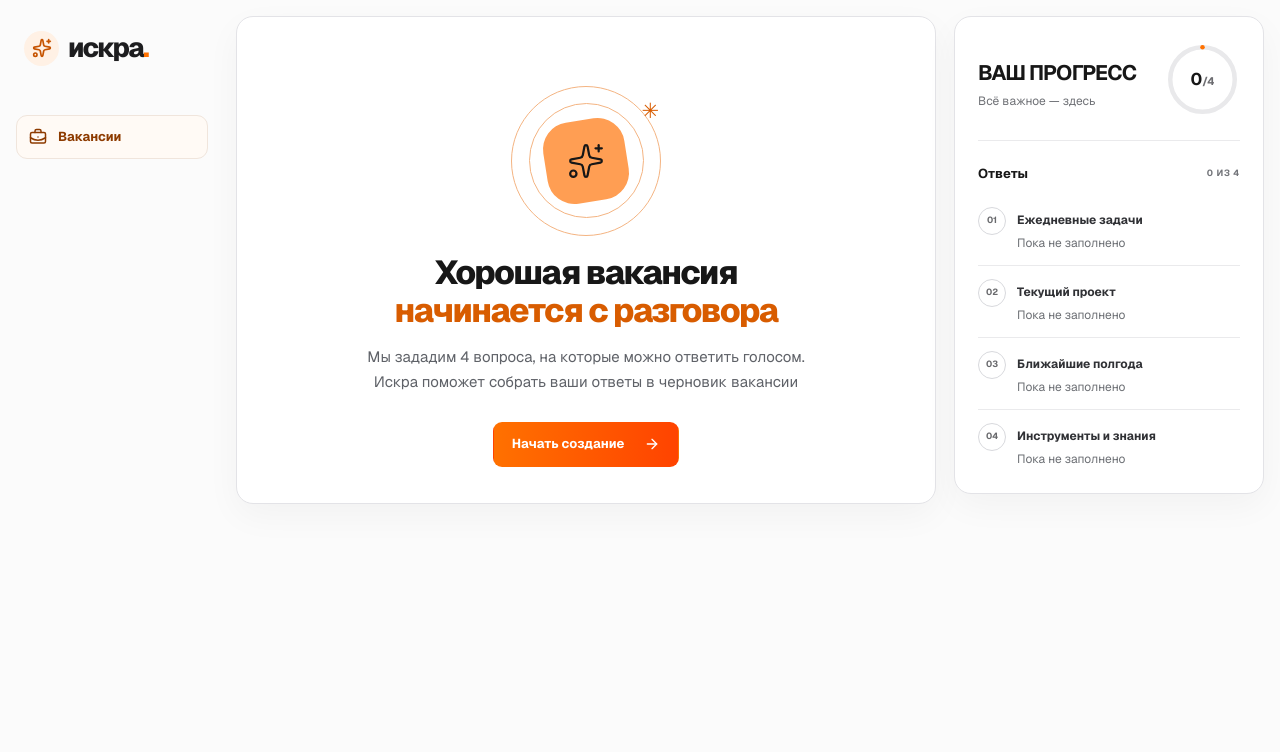
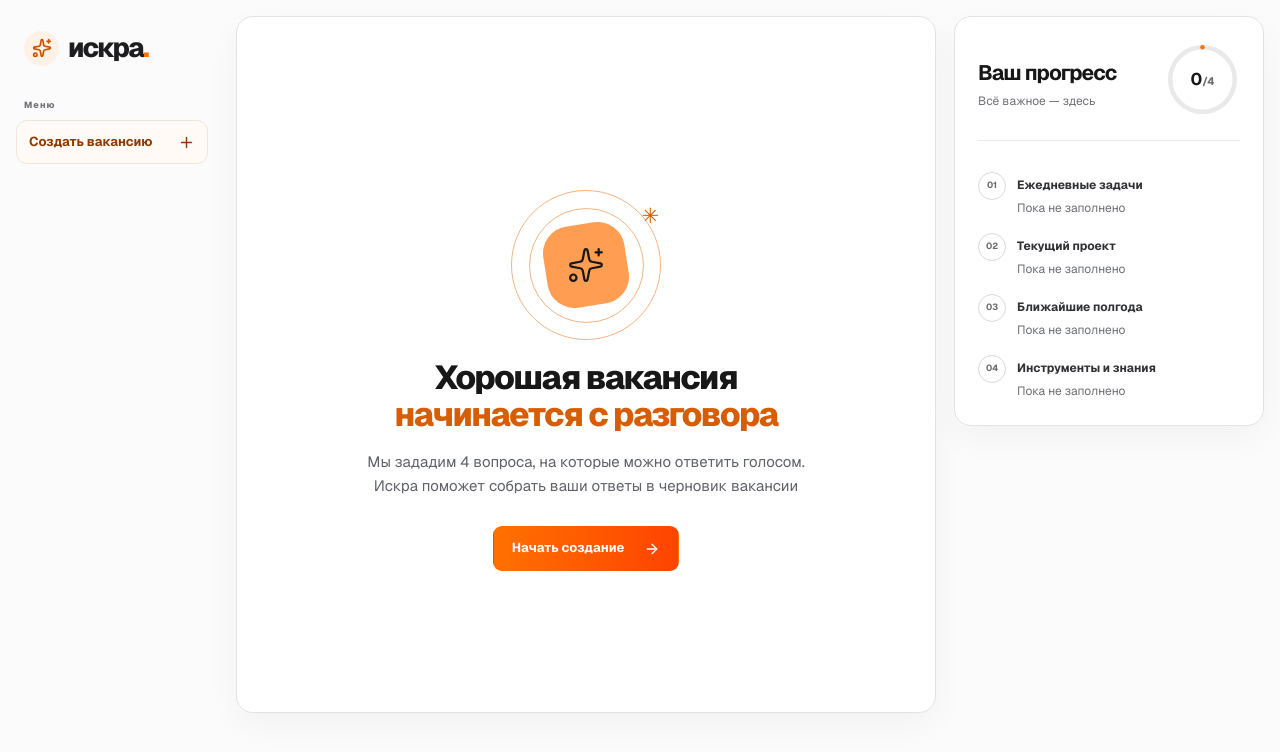
Before and after one commit to anastasiyarudomyotova/iskra, a Next.js app: page / in a window 1280 px wide. Shown: the top 752 px of the page. Built offline with nearby package versions, Linux system fonts and the light colour scheme.

Commit message:
Refine navigation progress and intro sizing
Co-authored-by: arena-agent <297053741+arena-agent@users.noreply.github.com>

```diff
--- a/src/app/globals.css
+++ b/src/app/globals.css
@@ -334,3 +334,21 @@ body, .app-shell { background: #fbfbfb; color: #171717; }
 .action-primary:not(.action-empty), .action-primary:not(.action-empty):hover {
   background: linear-gradient(0.254turn, rgba(255, 113, 0, 1) 0%, rgba(255, 67, 0, 1) 100%);
 }
+
+/* Keep the intro as tall as the question layout without fixing its height. */
+.intro-panel { display: grid; }
+.intro-panel > .intro-screen, .intro-panel > .question-screen { grid-area: 1 / 1; }
+.intro-panel > .question-screen { visibility: hidden; }
+.intro-panel > .intro-screen { display: flex; flex-direction: column; align-items: center; justify-content: center; }
+.intro-panel > .intro-screen > * { flex-shrink: 0; }
+
+/* Compact progress list and identify the existing navigation. */
+.nav-caption { display: block; margin: 30px 8px 8px; color: #73757a; }
+.nav-item.selected { margin-top: 0; justify-content: space-between; }
+.review-list { margin-top: 0; }
+.review-item { border-bottom: 0; padding: 8px 0; }
+.review-item:last-child { padding-bottom: 0; }
+@media (max-width: 820px) {
+  .nav-caption { display: none; }
+  .nav-item.selected { gap: 8px; }
+}
--- a/src/app/page.tsx
+++ b/src/app/page.tsx
@@ -1,7 +1,7 @@
 "use client";
 
 import { useEffect, useRef, useState } from "react";
-import { ArrowLeft, ArrowRight, Check, CheckCircle2, Clipboard, FileText, Mic, RotateCcw, Sparkles, Square, BriefcaseBusiness, PenLine, AudioLines, CircleAlert } from "lucide-react";
+import { ArrowLeft, ArrowRight, Check, CheckCircle2, Clipboard, FileText, Mic, RotateCcw, Sparkles, Square, Plus, PenLine, AudioLines, CircleAlert } from "lucide-react";
 import { Button } from "@/components/ui/button";
 
 const questions = [
@@ -115,21 +115,23 @@ export default function Home() {
     <div className="app-shell">
       <nav className="app-nav" aria-label="Основной раздел">
         <div className="brand"><span className="brand-mark" aria-hidden="true"><Sparkles size={20}/></span><span>искра<span className="brand-period">.</span></span></div>
-        <div className="nav-item selected" aria-current="page"><BriefcaseBusiness size={18}/><span>Вакансии</span></div>
+        <div className="nav-caption">Меню</div>
+        <div className="nav-item selected" aria-current="page"><span>Создать вакансию</span><Plus size={17}/></div>
       </nav>
       <div className="app-main">
         <main className="workspace">
           {mock && <div className="mock-banner">Демонстрационный режим: ответы обрабатываются локально, Gemini не используется</div>}
           <div className="workspace-grid">
-            <section className="main-panel" aria-label={screen === "result" ? "Черновик вакансии" : "Мастер вопросов"}>
-              {screen === "intro" ? <div className="intro-screen">
+            <section className={`main-panel ${screen === "intro" ? "intro-panel" : ""}`} aria-label={screen === "result" ? "Черновик вакансии" : "Мастер вопросов"}>
+              {screen === "intro" && <div className="intro-screen">
                 <div className="intro-kicker" hidden><Sparkles size={16}/></div>
                 <div className="intro-orbit" aria-hidden="true"><span className="orbit-line one"/><span className="orbit-line two"/><span className="orbit-core"><Sparkles size={38} strokeWidth={1.4}/></span><span className="orbit-star">✳</span></div>
                 <h2>Хорошая вакансия<br/><em>начинается с разговора</em></h2>
                 <p className="intro-lead">Мы зададим 4 вопроса, на которые можно ответить голосом. Искра поможет собрать ваши ответы в черновик вакансии</p>
                 <Button className="action-primary" onClick={() => setScreen("wizard")}>Начать создание <ArrowRight/></Button>
                 <p className="intro-privacy" hidden></p>
-              </div> : screen === "wizard" ? <div className="question-screen">
+              </div>}
+              {screen !== "result" ? <div className="question-screen" inert={screen === "intro"} aria-hidden={screen === "intro"}>
                 <div className="question-top"><h2 key={step}>{questions[step].title}</h2><div className="question-badge"><span/> ВОПРОС {String(step + 1).padStart(2, "0")} <span className="badge-muted">/ 04</span></div></div>
                 <p className="question-hint">{questions[step].hint}</p>
                   <div className="input-heading" hidden><div className="input-icon"><AudioLines size={20}/></div><div><h3></h3><p></p></div><span className="input-label">ГОЛОС ИЛИ ТЕКСТ</span></div>
@@ -163,9 +165,8 @@ export default function Home() {
               </div>}
             </section>
             <aside className="review-panel" aria-label="Прогресс и ответы">
-              <div className="review-header"><div><h2>ВАШ ПРОГРЕСС</h2><p>Всё важное — здесь</p></div><div className="progress-ring" role="progressbar" aria-label="Подтверждено ответов" aria-valuemin={0} aria-valuemax={4} aria-valuenow={count}><svg viewBox="0 0 100 100" aria-hidden="true"><circle className="progress-track" cx="50" cy="50" r="43"/><circle className="progress-value" cx="50" cy="50" r="43" strokeDasharray={`${count / 4 * 270.18} 270.18`}/></svg><div><b>{count}<small>/4</small></b></div></div></div>
+              <div className="review-header"><div><h2>Ваш прогресс</h2><p>Всё важное — здесь</p></div><div className="progress-ring" role="progressbar" aria-label="Подтверждено ответов" aria-valuemin={0} aria-valuemax={4} aria-valuenow={count}><svg viewBox="0 0 100 100" aria-hidden="true"><circle className="progress-track" cx="50" cy="50" r="43"/><circle className="progress-value" cx="50" cy="50" r="43" strokeDasharray={`${count / 4 * 270.18} 270.18`}/></svg><div><b>{count}<small>/4</small></b></div></div></div>
               <div className="review-divider"/>
-              <div className="review-title"><b>Ответы</b><span>{count} ИЗ 4</span></div>
               <div className="review-list">{questions.map((q, i) => <div className={`review-item ${screen === "wizard" && step === i ? "current" : ""}`} key={q.title}><div className={`review-number ${confirmed[i] ? "done" : ""}`}>{confirmed[i] ? <Check size={14}/> : String(i + 1).padStart(2, "0")}</div><div className="review-content"><b>{["Ежедневные задачи", "Текущий проект", "Ближайшие полгода", "Инструменты и знания"][i]}</b><p>{confirmed[i] ? answers[i] : screen === "wizard" && step === i ? "Текущий вопрос" : "Пока не заполнено"}</p>{confirmed[i] && <button className="edit-answer" disabled={status !== "idle"} onClick={() => openAnswer(i)}><PenLine size={12}/> Изменить</button>}</div></div>)}</div>
               <p className="review-foot" hidden></p>
             </aside>
```
